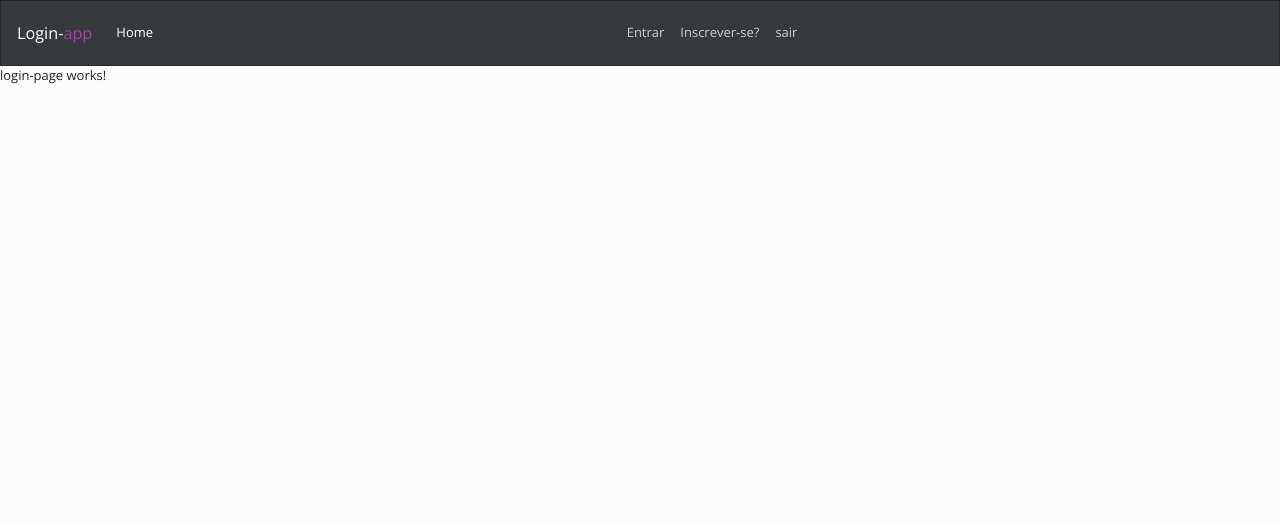
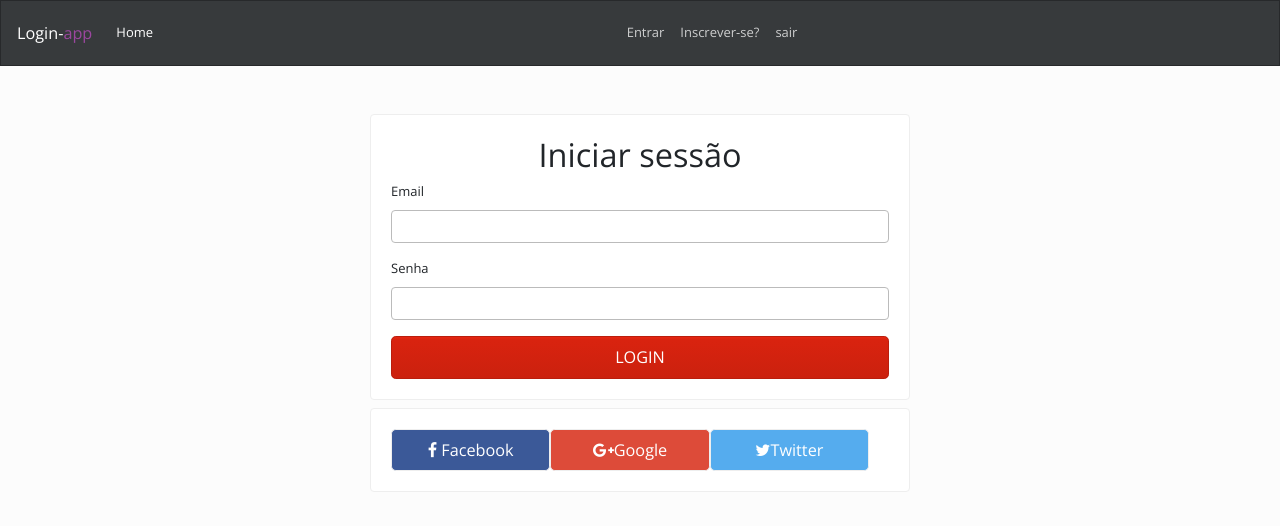
Before and after one commit to WagnerMauro96/loginapp, an Angular app: page /login in a window 1280 px wide. Shown: the top 526 px of the page. Built offline with nearby package versions, Linux system fonts and the light colour scheme.

Commit message:
Criação do UI do Login e Cadastro

```diff
--- a/src/app/app.component.html
+++ b/src/app/app.component.html
@@ -1,2 +1,4 @@
 <app-navbar></app-navbar>
-<router-outlet></router-outlet>
+<div class="container">
+  <router-outlet></router-outlet>
+</div>
--- a/src/app/componentes/home-page/home-page.component.html
+++ b/src/app/componentes/home-page/home-page.component.html
@@ -1,3 +1,9 @@
-<p>
-  home-page works!
-</p>
+<div class="jumbotron">
+  <h1 class="display-3">Hello, world!</h1>
+  <p class="lead">This is a simple hero unit, a simple jumbotron-style component for calling extra attention to featured content or information.</p>
+  <hr class="my-4">
+  <p>It uses utility classes for typography and spacing to space content out within the larger container.</p>
+  <p class="lead">
+    <a class="btn btn-primary btn-lg" href="#" role="button">Learn more</a>
+  </p>
+</div>
--- a/src/app/componentes/login-page/login-page.component.html
+++ b/src/app/componentes/login-page/login-page.component.html
@@ -1,3 +1,32 @@
-<p>
-  login-page works!
-</p>
+<div class="row">
+  <div class="col-md-6 mx-auto mt-5">
+    <div class="card">
+      <div class="card-body">
+        <h1 class="text-center">Iniciar sessão</h1>
+        <form>
+          <div class="form-group">
+            <label for="email">Email </label>
+            <input type="email" name="email" placeholder="" id="email" class="form-control">
+          </div>
+          <div class="form-group">
+            <label for="password">Senha </label>
+            <input type="password" name="password" id="password" class="form-control">
+          </div>
+          <input type="text" value="LOGIN" class="btn btn-primary btn-block btn-lg">
+        </form>
+      </div>
+    </div>
+  </div>
+</div>
+
+<div class="row">
+  <div class="col-md-6 mx-auto mt-2">
+    <div class="card">
+      <div class="card-body d-flex justfy-content-around">
+        <button class="btn btn-secondary btn-lg btn-facebook"><i class="fa fa-facebook"></i> Facebook</button>
+        <button class="btn btn-secondary btn-lg btn-google"><i class="fa fa-google-plus"></i>Google</button>
+        <button class="btn btn-secondary btn-lg btn-twitter"><i class="fa fa-twitter"></i>Twitter</button>
+      </div>
+    </div>
+  </div>
+</div>
--- a/src/app/componentes/login-page/login-page.component.scss
+++ b/src/app/componentes/login-page/login-page.component.scss
@@ -0,0 +1,15 @@
+.btn-facebook, .btn-google, .btn-twitter{
+  width: 32%;
+}
+.btn-facebook {
+  background: #3b5998;
+  color: #fff;
+}
+.btn-google {
+  background: #dd4b39;
+  color: #fff;
+}
+.btn-twitter {
+  background: #55acee;
+  color: #fff;
+}
--- a/src/app/componentes/not-found-page/not-found-page.component.html
+++ b/src/app/componentes/not-found-page/not-found-page.component.html
@@ -1,3 +1,11 @@
-<p>
-  not-found-page works!
-</p>
+<div class="row mt-4">
+  <div class="col-md-6 mx-auto text-center">
+    <div class="card alert alert-dismissible alert-primary">
+      <h1>Oops!</h1>
+      <h2>404 Page not found</h2>
+      <div class="card-body">
+        <a href="/" class="btn btn-primary btn-lg"><i class="fa fa-home"></i> Home-Page</a>
+      </div>
+    </div>
+  </div>
+</div>
--- a/src/app/componentes/privado-page/privado-page.component.html
+++ b/src/app/componentes/privado-page/privado-page.component.html
@@ -1,3 +1,9 @@
-<p>
-  privado-page works!
-</p>
+<div class="jumbotron">
+  <h1 class="display-3">Area Reserva!</h1>
+  <p class="lead">This is a simple hero unit, a simple jumbotron-style component for calling extra attention to featured content or information.</p>
+  <hr class="my-4">
+  <p>It uses utility classes for typography and spacing to space content out within the larger container.</p>
+  <p class="lead">
+    <a class="btn btn-primary btn-lg" href="#" role="button">Learn more</a>
+  </p>
+</div>
--- a/src/app/componentes/register-page/register-page.component.html
+++ b/src/app/componentes/register-page/register-page.component.html
@@ -1,3 +1,21 @@
-<p>
-  register-page works!
-</p>
+<div class="row">
+    <div class="col-md-6 mx-auto mt-5">
+      <div class="card">
+        <div class="card-body">
+          <h1 class="text-center">Crie a sua conta Agora</h1>
+          <form>
+            <div class="form-group">
+              <label for="email">Email </label>
+              <input type="email" name="email" placeholder="" id="email" class="form-control">
+            </div>
+            <div class="form-group">
+              <label for="password">Senha </label>
+              <input type="password" name="password" id="password" class="form-control">
+            </div>
+            <input type="text" value="ENVIAR" class="btn btn-primary btn-block btn-lg">
+            <h5 class="text-center">Já tem uma Conta? <a routerLink="/login">Iniciar Sessão</a></h5>
+          </form>
+        </div>
+      </div>
+    </div>
+  </div>
```
